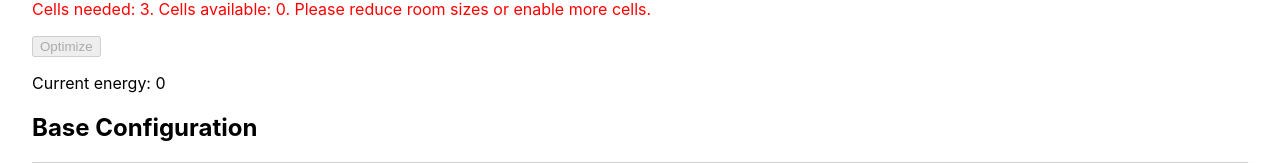
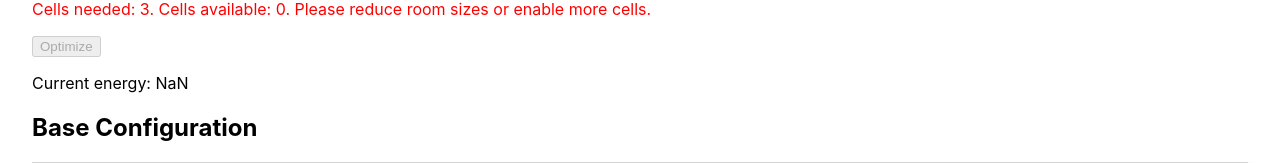
Before and after one commit to CameronHudson8/rimworld-base-planner, a React app: page / in a window 1280 px wide. Shown: the part 588-751 px from the top of the page. Built offline with nearby package versions, Linux system fonts and the light colour scheme.

Commit message:
feat: round energy to 4 significant digits

```diff
--- a/src/views/base/base-view.tsx
+++ b/src/views/base/base-view.tsx
@@ -530,7 +530,6 @@ export function BaseView(props: BaseViewProps): ReactElement {
         },
       }
     );
-
     const { centerOfMassStats, intraRoomStats, interRoomStats } = matrixEnergyStats;
     const energy =
       (centerOfMassStats.count === 0 ? 0 : Math.pow(centerOfMassStats.energy / centerOfMassStats.count, props.centerOfMassWeight))
@@ -543,6 +542,12 @@ export function BaseView(props: BaseViewProps): ReactElement {
     const colorsHex = Array.from(crypto.getRandomValues(new Uint8Array(3)))
       .map((color) => Number(color).toString(16));
     return `#${colorsHex.join('')}`;
+  }
+
+  function _roundToSignificantDigits(value: number, significantDigits: number): number {
+    const orderOfMagnitude = Math.floor(Math.log10(value));
+    const roundedEnergy = Math.round(value / Math.pow(10, orderOfMagnitude - significantDigits)) * Math.pow(10, orderOfMagnitude - significantDigits);
+    return roundedEnergy;
   }
 
   function _withUpdatedCell(originalMatrix: Cell[][], updatedCell: Cell) {
@@ -590,7 +595,7 @@ export function BaseView(props: BaseViewProps): ReactElement {
 
   return (
     <div>
-      <div className="cell-grid" >
+      <div className="cell-grid">
         <h2>Base</h2>
         {
           matrix.map((row, i) => (
@@ -655,7 +660,7 @@ export function BaseView(props: BaseViewProps): ReactElement {
       {
         isOptimizing && <div className="spinner"></div>
       }
-      <p>Current energy: {Math.floor(_getEnergy(matrix)).toLocaleString()}</p>
+      <p>Current energy: {_roundToSignificantDigits(_getEnergy(matrix), 4).toLocaleString()}</p>
       <h2>Base Configuration</h2>
       <div className="card flexbox-column">
         <div
@@ -982,7 +987,7 @@ export function BaseView(props: BaseViewProps): ReactElement {
           </button>
         </div>
       </div>
-    </div >
+    </div>
   );
 
 }
```
